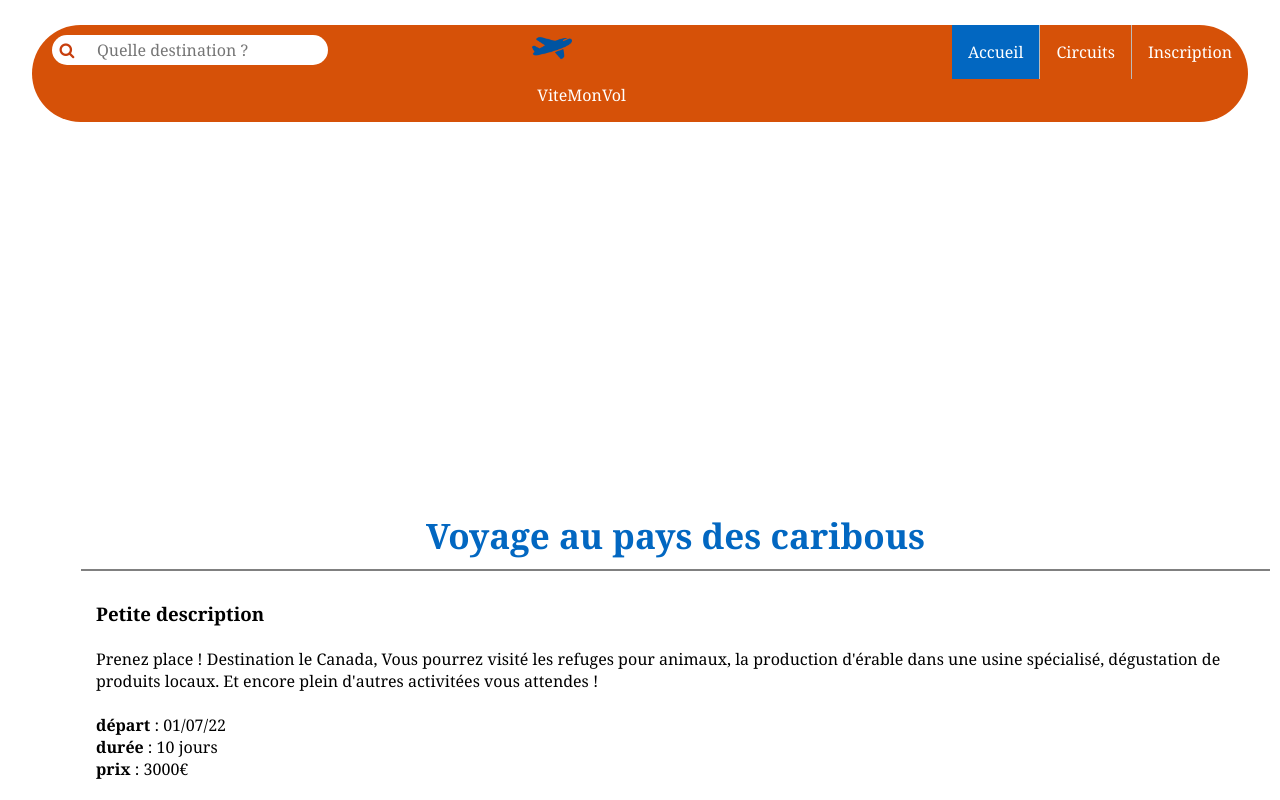
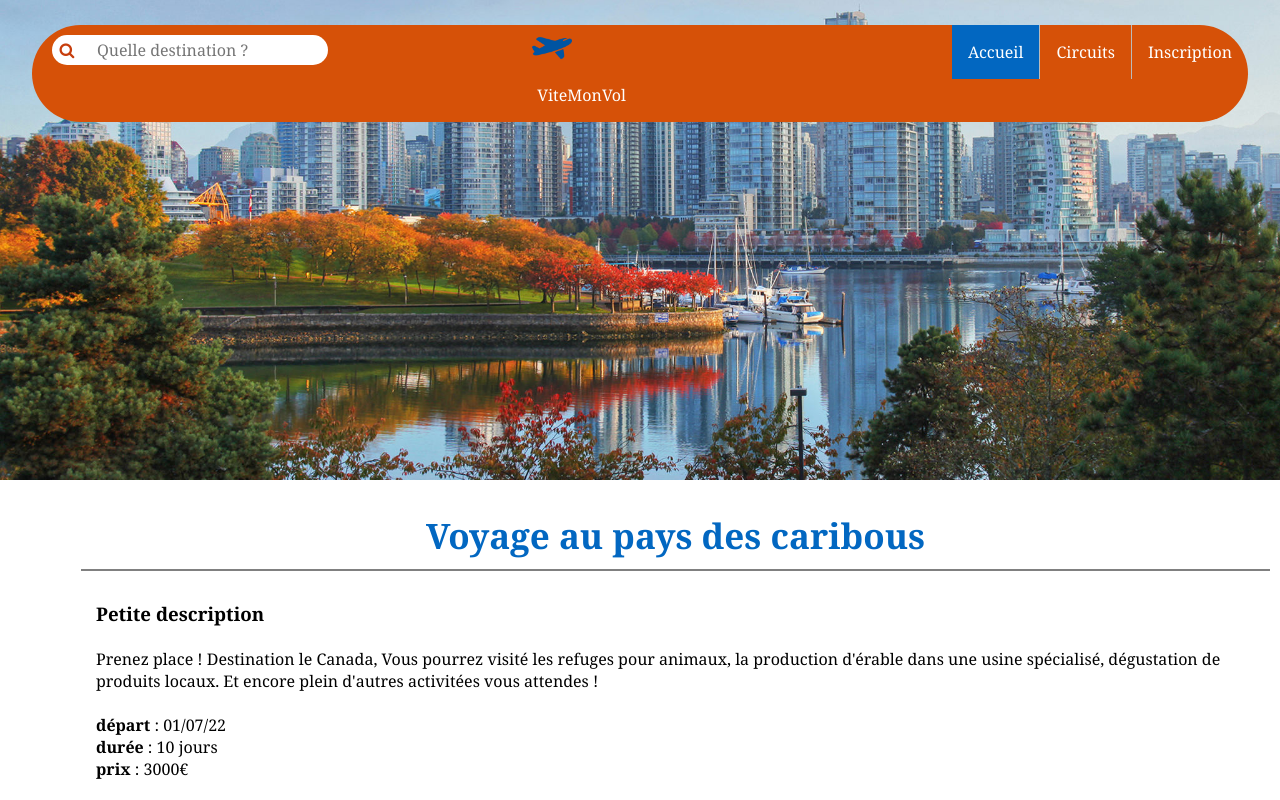
Before and after one commit to yokyann/ViteMonVol, a plain HTML site: page canada.html in a window 1280 px wide. Shown: the top 800 px of the page. Drawn offline with Linux system fonts and the light colour scheme.

Commit message:
Update canada.css

```diff
--- a/canada.css
+++ b/canada.css
@@ -4,7 +4,7 @@
 
 }
 .bg-img {
-    background-image: url("./image/bg_can.jpg*");
+    background-image: url("./image/bg_can.jpg");
 
     min-height: 480px;
 
```
